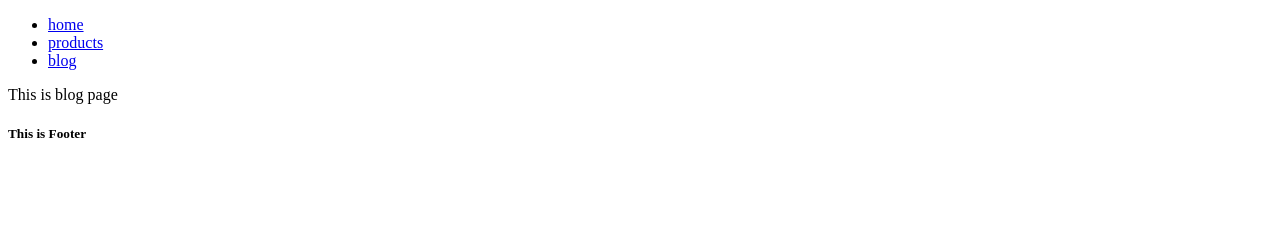
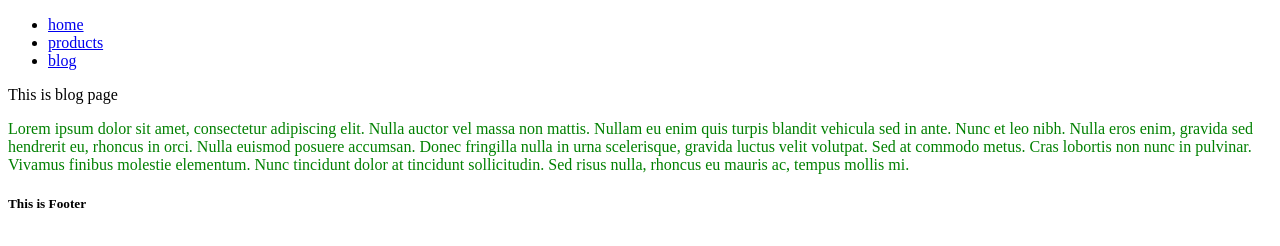
Before and after one commit to mfaizan1/gatsby-part-1, a Gatsby site: page /blog in a window 1280 px wide. Built offline with nearby package versions, Linux system fonts and the light colour scheme; Gatsby itself is replaced by a stand-in of ours.

Commit message:
use css modules for styling benefit of modules is it localizes stylesheet classes for a single file so you don't have to come up with unique class names for different files

```diff
--- a/src/pages/blog.js
+++ b/src/pages/blog.js
@@ -1,11 +1,21 @@
 import React from "react"
-import { Link } from "gatsby"
 import { LayoutWrapper } from "../components"
+import styles from "./blog.module.css"
 
 export default function blog() {
   return (
     <LayoutWrapper>
       <div>This is blog page</div>
+      <p className={styles.text}>
+        Lorem ipsum dolor sit amet, consectetur adipiscing elit. Nulla auctor
+        vel massa non mattis. Nullam eu enim quis turpis blandit vehicula sed in
+        ante. Nunc et leo nibh. Nulla eros enim, gravida sed hendrerit eu,
+        rhoncus in orci. Nulla euismod posuere accumsan. Donec fringilla nulla
+        in urna scelerisque, gravida luctus velit volutpat. Sed at commodo
+        metus. Cras lobortis non nunc in pulvinar. Vivamus finibus molestie
+        elementum. Nunc tincidunt dolor at tincidunt sollicitudin. Sed risus
+        nulla, rhoncus eu mauris ac, tempus mollis mi.
+      </p>
     </LayoutWrapper>
   )
 }
--- /dev/null
+++ b/src/pages/blog.module.css
@@ -0,0 +1,3 @@
+.text {
+  color: green;
+}
--- /dev/null
+++ b/src/pages/products.module.css
@@ -0,0 +1,3 @@
+.text {
+  color: red;
+}
```
Also changed, not shown: src/pages/products.js (+12 -1 lines).
